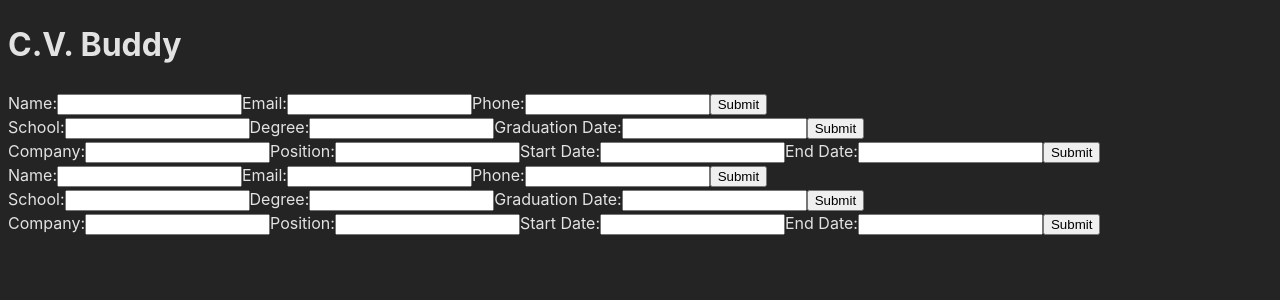
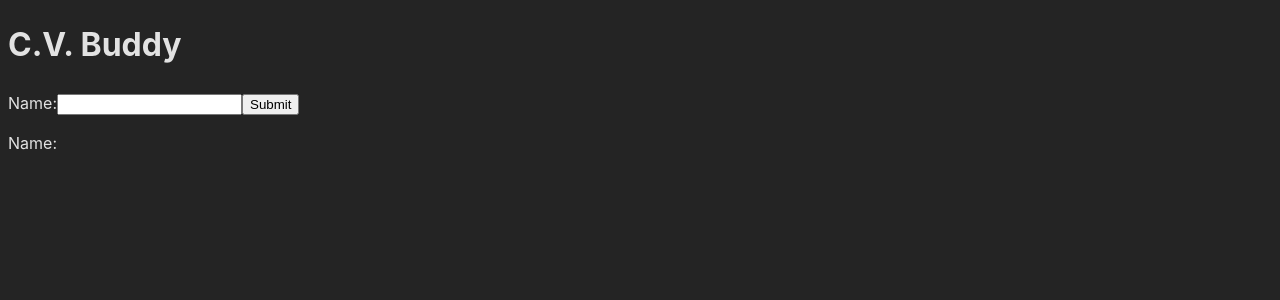
Before and after one commit to cstim240/reactCVApp, a React (Vite) app: page / in a window 1280 px wide. Shown: the top 300 px of the page. Built offline with nearby package versions, Linux system fonts and the light colour scheme.

Commit message:
Change project structure to reduce component count, focus on ParentComponent calling Input and OutputPreview

```diff
--- /dev/null
+++ b/src/components/ParentComponent.jsx
@@ -0,0 +1,25 @@
+import React, { useState } from 'react';
+import Header from './header.jsx';
+import InputForm from './inputForm.jsx';
+import OutputPreview from './outputPreview.jsx';
+
+function ParentComponent() {
+  const [formData, setFormData] = useState({ name: ''});
+
+  const handleFormSubmit = (data) => {
+    setFormData(data);
+    console.log(`The object of formData is: ${data}`);
+  };
+
+  return (
+    <React.StrictMode>
+      <Header />
+      <div>
+        <InputForm onFormSubmit={handleFormSubmit}/>
+        <OutputPreview formData={formData}/>
+      </div>
+    </React.StrictMode>
+  )
+}
+
+export default ParentComponent;
--- a/src/components/educationExpForm.jsx
+++ /dev/null
@@ -1,18 +0,0 @@
-
-function EducationalExpForm(){
-    return (
-        <div>
-            <form>
-                <label htmlFor="school">School:</label>
-                <input type="text" id="school" name="school"></input>
-                <label htmlFor="degree">Degree:</label>
-                <input type="text" id="degree" name="degree"></input>
-                <label htmlFor="graduationDate">Graduation Date:</label>
-                <input type="text" id="graduationDate" name="graduationDate"></input>
-                <input type="submit" value="Submit"></input>
-            </form>
-        </div>
-    )
-}
-
-export default EducationalExpForm;
--- a/src/components/generalInfoForm.jsx
+++ /dev/null
@@ -1,19 +0,0 @@
-//add state and props to the GeneralInfoForm component so that it can be used in the main.jsx file.
-function GeneralInfoForm() {
-    return (
-        <div>
-            <form>
-                <label htmlFor="name">Name:</label>
-                <input type="text" id="name" name="name"></input>
-                <label htmlFor="email">Email:</label>
-                <input type="text" id="email" name="email"></input>
-                <label htmlFor="phone">Phone:</label>
-                <input type="text" id="phone" name="phone"></input>
-                <input type="submit" value="Submit"></input>
-            </form>
-        </div>
-    )
-
-}
-
-export default GeneralInfoForm;
--- a/src/components/inputForm.jsx
+++ b/src/components/inputForm.jsx
@@ -1,15 +1,47 @@
-import GeneralInfoForm from './generalInfoForm.jsx';
-import EducationalExpForm from './educationExpForm.jsx';
-import WorkExpForm from './workExpForm.jsx';
 
-function InputForm(){
+import { useState } from 'react';
+import PropTypes from 'prop-types';
+
+function InputForm({onFormSubmit}){
+    const [name, setName] = useState('');
+
+    const handleNameChange = (event) => {
+        let inputValue = event.target.value;
+        setName(inputValue);
+        onFormSubmit({name: inputValue});
+    }
+
+    const handleSubmit = (event) => {
+        event.preventDefault();//prevents the default behavior of the form
+        onFormSubmit({name});
+    }
+
     return (
         <div>
-            <GeneralInfoForm />
-            <EducationalExpForm />
-            <WorkExpForm />
+            <form onSubmit={handleSubmit}>
+                <label>
+                    Name:
+                    <input type="text" value={name} onChange={handleNameChange}/>
+                </label>
+                <input type="submit" value="Submit" />
+            </form>
+
         </div>
     )
 }
 
+InputForm.propTypes = {
+    onFormSubmit: PropTypes.func.isRequired
+}
+//The InputForm component is a functional component that takes a prop called onFormSubmit.
+//propTypes is a property of the InputForm function that is used to define
+//the type of the props that the component expects.
+//In this case, the onFormSubmit prop is expected to be a function and is required.
+
 export default InputForm;
+/*the e => setName(e.target.value) is a function that takes
+an event object and sets the name state to the value of the input field.
+This is a common React pattern known as controlled components.
+With controlled components, the state of the form data is always kept in React state
+and is updated in real-time as the user types.
+*/
--- a/src/components/outputPreview.jsx
+++ b/src/components/outputPreview.jsx
@@ -1,15 +1,17 @@
-import GeneralInfoForm from "./generalInfoForm";
-import EducationalExpForm from "./educationExpForm";
-import WorkExpForm from "./workExpForm";
 
-function InputForm() {
+import PropTypes from 'prop-types';
+
+function OutputPreview({formData}) {
     return (
         <div>
-            <GeneralInfoForm />
-            <EducationalExpForm />
-            <WorkExpForm />
+            <p>Name: </p>
+            <p>{formData.name}</p>
         </div>
     )
 }
 
-export default InputForm;
+OutputPreview.propTypes = {
+    formData: PropTypes.object.isRequired
+};
+
+export default OutputPreview;
--- a/src/components/workExpForm.jsx
+++ /dev/null
@@ -1,20 +0,0 @@
-
-function WorkExpForm(){
-    return (
-        <div>
-            <form>
-                <label htmlFor="company">Company:</label>
-                <input type="text" id="company" name="company"></input>
-                <label htmlFor="position">Position:</label>
-                <input type="text" id="position" name="position"></input>
-                <label htmlFor="startDate">Start Date:</label>
-                <input type="text" id="startDate" name="startDate"></input>
-                <label htmlFor="endDate">End Date:</label>
-                <input type="text" id="endDate" name="endDate"></input>
-                <input type="submit" value="Submit"></input>
-            </form>
-        </div>
-    )
-}
-
-export default WorkExpForm;
--- a/src/main.jsx
+++ b/src/main.jsx
@@ -1,8 +1,5 @@
-import React from 'react'
 import ReactDOM from 'react-dom/client'
-import Header from './components/header.jsx'
-import InputForm from './components/inputForm.jsx'
-import OutputPreview from './components/outputPreview.jsx'
+import ParentComponent from './components/ParentComponent.jsx';
 import './index.css'
 
 /*
@@ -33,12 +30,12 @@ These will be imported in the components.
 
 */
 
-ReactDOM.createRoot(document.getElementById('root')).render(
-  <React.StrictMode>
-    <Header />
+function Main() {
+  return (
     <div>
-      <InputForm />
-      <OutputPreview />
+      <ParentComponent />
     </div>
-  </React.StrictMode>,
-)
+  )
+}
+
+ReactDOM.createRoot(document.getElementById('root')).render(<Main />);
```
